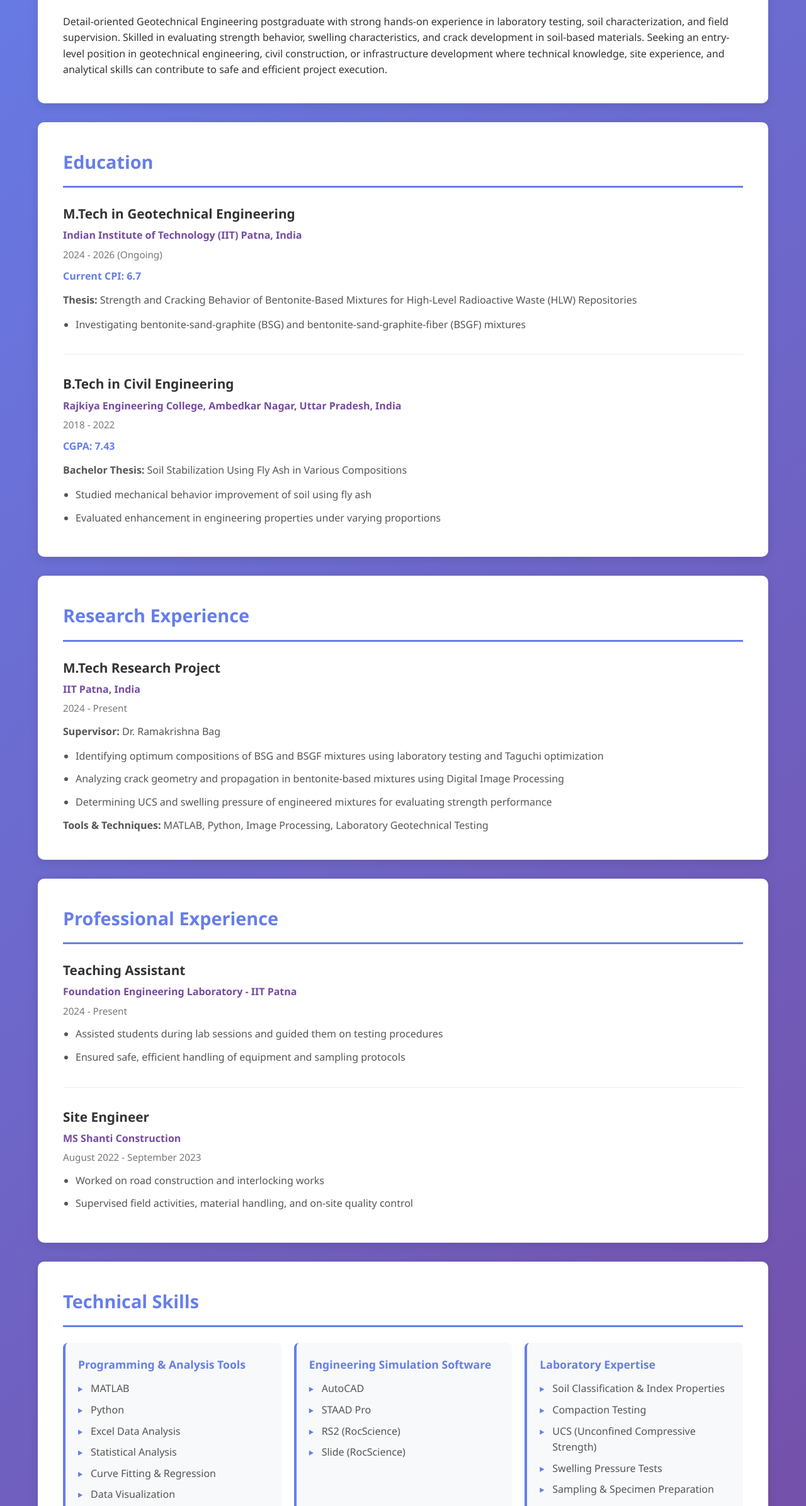
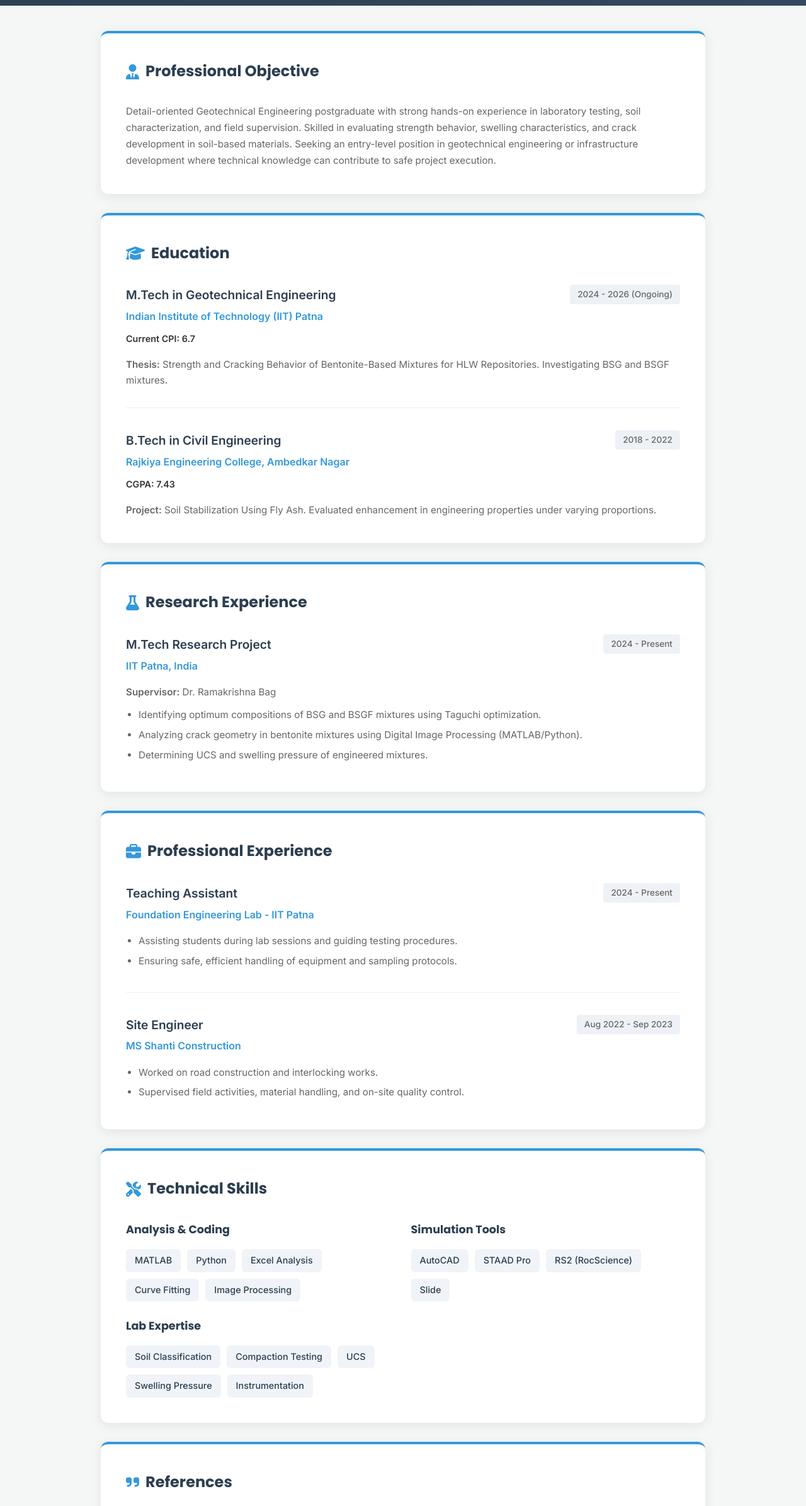
Before and after one commit to amitk9795/amitk9795.github.io, a plain HTML site: page index.html in a window 1280 px wide. Shown: the part 409-2800 px from the top of the page at 63% size. Drawn offline with Linux system fonts and the light colour scheme.

Commit message:
Update index.html

```diff
--- a/index.html
+++ b/index.html
@@ -4,7 +4,20 @@
     <meta charset="UTF-8">
     <meta name="viewport" content="width=device-width, initial-scale=1.0">
     <title>Amit Kumar - Geotechnical Engineer</title>
+    <link href="https://fonts.googleapis.com/css2?family=Inter:wght@400;500;600&family=Poppins:wght@500;600;700&display=swap" rel="stylesheet">
+    <link rel="stylesheet" href="https://cdnjs.cloudflare.com/ajax/libs/font-awesome/6.4.0/css/all.min.css">
+
     <style>
+        :root {
+            --primary-color: #2c3e50; /* Dark Slate */
+            --accent-color: #3498db; /* Professional Blue */
+            --bg-color: #f4f7f6;
+            --card-bg: #ffffff;
+            --text-main: #333333;
+            --text-light: #666666;
+            --shadow: 0 4px 20px rgba(0,0,0,0.08);
+        }
+
         * {
             margin: 0;
             padding: 0;
@@ -12,131 +25,190 @@
         }
 
         body {
-            font-family: 'Segoe UI', Tahoma, Geneva, Verdana, sans-serif;
-            line-height: 1.6;
-            color: #333;
-            background: linear-gradient(135deg, #667eea 0%, #764ba2 100%);
-            min-height: 100vh;
+            font-family: 'Inter', sans-serif;
+            line-height: 1.7;
+            color: var(--text-main);
+            background-color: var(--bg-color);
         }
 
+        /* Navigation Bar */
+        nav {
+            background: white;
+            padding: 15px 0;
+            position: sticky;
+            top: 0;
+            z-index: 1000;
+            box-shadow: 0 2px 10px rgba(0,0,0,0.05);
+        }
+
+        .nav-container {
+            max-width: 1100px;
+            margin: 0 auto;
+            display: flex;
+            justify-content: space-between;
+            align-items: center;
+            padding: 0 20px;
+        }
+
+        .nav-logo {
+            font-family: 'Poppins', sans-serif;
+            font-weight: 700;
+            font-size: 1.2rem;
+            color: var(--primary-color);
+        }
+
+        .nav-links {
+            display: flex;
+            gap: 25px;
+        }
+
+        .nav-links a {
+            text-decoration: none;
+            color: var(--text-main);
+            font-weight: 500;
+            font-size: 0.9rem;
+            transition: color 0.3s;
+        }
+
+        .nav-links a:hover {
+            color: var(--accent-color);
+        }
+
+        /* Header / Hero Section */
         header {
-            background: linear-gradient(135deg, #667eea 0%, #764ba2 100%);
+            background: linear-gradient(135deg, #2c3e50 0%, #34495e 100%);
             color: white;
-            padding: 60px 0;
+            padding: 80px 20px;
             text-align: center;
-            box-shadow: 0 4px 6px rgba(0,0,0,0.1);
+            margin-bottom: 40px;
         }
 
         header h1 {
-            font-size: 2.5em;
+            font-family: 'Poppins', sans-serif;
+            font-size: 3em;
             margin-bottom: 10px;
-            text-transform: uppercase;
-            letter-spacing: 2px;
+            letter-spacing: 1px;
         }
 
         .tagline {
-            font-size: 1.1em;
-            margin-bottom: 15px;
+            font-size: 1.2em;
+            margin-bottom: 25px;
             opacity: 0.9;
+            font-weight: 300;
         }
 
         .contact-info {
             display: flex;
             justify-content: center;
-            gap: 30px;
+            gap: 20px;
             flex-wrap: wrap;
-            font-size: 0.95em;
+            margin-top: 20px;
         }
 
-        .contact-info a {
+        .contact-btn {
+            background: rgba(255,255,255,0.1);
             color: white;
+            padding: 10px 20px;
+            border-radius: 50px;
             text-decoration: none;
-            transition: opacity 0.3s;
+            font-size: 0.9em;
+            transition: all 0.3s ease;
+            display: flex;
+            align-items: center;
+            gap: 8px;
+            border: 1px solid rgba(255,255,255,0.2);
         }
 
-        .contact-info a:hover {
-            opacity: 0.8;
+        .contact-btn:hover {
+            background: white;
+            color: var(--primary-color);
+            transform: translateY(-2px);
         }
 
+        /* Main Container */
         .container {
-            max-width: 1200px;
-            margin: 40px auto;
+            max-width: 1000px;
+            margin: 0 auto;
             padding: 0 20px;
         }
 
         section {
-            background: white;
+            background: var(--card-bg);
             margin-bottom: 30px;
             padding: 40px;
-            border-radius: 10px;
-            box-shadow: 0 4px 15px rgba(0,0,0,0.1);
+            border-radius: 12px;
+            box-shadow: var(--shadow);
+            border-top: 4px solid var(--accent-color);
         }
 
         section h2 {
-            font-size: 1.8em;
-            color: #667eea;
-            margin-bottom: 25px;
-            padding-bottom: 15px;
-            border-bottom: 3px solid #667eea;
+            font-family: 'Poppins', sans-serif;
+            font-size: 1.5em;
+            color: var(--primary-color);
+            margin-bottom: 30px;
+            display: flex;
+            align-items: center;
+            gap: 10px;
         }
 
-        .education-item,
-        .experience-item,
-        .research-item {
-            margin-bottom: 30px;
-            padding-bottom: 25px;
+        section h2 i {
+            color: var(--accent-color);
+        }
+
+        /* Typography for Items */
+        .item-header {
+            display: flex;
+            justify-content: space-between;
+            align-items: flex-start;
+            flex-wrap: wrap;
+            margin-bottom: 10px;
+        }
+
+        .education-item, .experience-item, .research-item {
+            margin-bottom: 35px;
+            padding-bottom: 30px;
             border-bottom: 1px solid #eee;
         }
 
-        .education-item:last-child,
-        .experience-item:last-child,
-        .research-item:last-child {
+        .education-item:last-child, .experience-item:last-child, .research-item:last-child {
             border-bottom: none;
             margin-bottom: 0;
             padding-bottom: 0;
         }
 
-        .degree {
-            font-size: 1.3em;
-            font-weight: bold;
-            color: #333;
-            margin-bottom: 5px;
+        .title {
+            font-size: 1.2em;
+            font-weight: 700;
+            color: var(--primary-color);
         }
 
-        .institution {
-            color: #764ba2;
+        .subtitle {
+            color: var(--accent-color);
             font-weight: 600;
-            margin-bottom: 5px;
+            font-size: 1rem;
+            margin-top: 4px;
         }
 
         .duration {
-            color: #777;
-            font-size: 0.95em;
-            margin-bottom: 10px;
+            background: #eef2f7;
+            color: var(--text-light);
+            padding: 4px 12px;
+            border-radius: 4px;
+            font-size: 0.85em;
+            font-weight: 500;
         }
 
         .cgpa {
-            color: #667eea;
+            color: var(--text-main);
             font-weight: 600;
-        }
-
-        .job-title {
-            font-size: 1.3em;
-            font-weight: bold;
-            color: #333;
-            margin-bottom: 5px;
-        }
-
-        .company {
-            color: #764ba2;
-            font-weight: 600;
-            margin-bottom: 5px;
+            font-size: 0.9em;
+            margin-top: 5px;
         }
 
         .description {
-            color: #555;
-            margin-top: 10px;
-            line-height: 1.8;
+            color: var(--text-light);
+            margin-top: 15px;
+            font-size: 0.95em;
         }
 
         .description ul {
@@ -145,247 +217,248 @@
         }
 
         .description li {
-            margin-bottom: 8px;
+            margin-bottom: 6px;
         }
 
+        /* Skills Grid - New Design */
         .skills-grid {
             display: grid;
-            grid-template-columns: repeat(auto-fit, minmax(250px, 1fr));
-            gap: 20px;
+            grid-template-columns: repeat(auto-fit, minmax(280px, 1fr));
+            gap: 25px;
+        }
+
+        .skill-category h3 {
+            color: var(--primary-color);
+            margin-bottom: 15px;
+            font-size: 1.1em;
+            font-family: 'Poppins', sans-serif;
+        }
+
+        .skill-tags {
+            display: flex;
+            flex-wrap: wrap;
+            gap: 10px;
+        }
+
+        .skill-tag {
+            background: #f0f4f8;
+            color: var(--primary-color);
+            padding: 6px 14px;
+            border-radius: 6px;
+            font-size: 0.9em;
+            font-weight: 500;
+            transition: background 0.2s;
+        }
+
+        .skill-tag:hover {
+            background: var(--accent-color);
+            color: white;
+        }
+
+        /* References */
+        .reference-card {
+            background: #f8f9fa;
+            padding: 20px;
+            border-radius: 8px;
+            display: flex;
+            align-items: center;
+            gap: 15px;
+        }
+
+        .ref-icon {
+            font-size: 2rem;
+            color: var(--accent-color);
+            opacity: 0.5;
+        }
+
+        /* Footer */
+        footer {
+            text-align: center;
+            color: var(--text-light);
+            padding: 40px 0;
+            font-size: 0.9em;
             margin-top: 20px;
         }
 
-        .skill-category {
-            background: #f8f9fa;
-            padding: 20px;
-            border-radius: 8px;
-            border-left: 4px solid #667eea;
-        }
-
-        .skill-category h3 {
-            color: #667eea;
-            margin-bottom: 12px;
-            font-size: 1.1em;
-        }
-
-        .skill-category ul {
-            list-style: none;
-        }
-
-        .skill-category li {
-            color: #555;
-            margin-bottom: 8px;
-            padding-left: 20px;
-            position: relative;
-        }
-
-        .skill-category li:before {
-            content: "▸";
-            position: absolute;
-            left: 0;
-            color: #667eea;
-            font-weight: bold;
-        }
-
-        .references {
-            background: #f8f9fa;
-            padding: 20px;
-            border-radius: 8px;
-            border-left: 4px solid #764ba2;
-            margin-top: 20px;
-        }
-
-        .reference-item {
-            margin-bottom: 15px;
-        }
-
-        .reference-name {
-            font-weight: bold;
-            color: #333;
-        }
-
-        .reference-title {
-            color: #764ba2;
-            font-size: 0.95em;
-        }
-
-        .reference-contact {
-            color: #555;
-            font-size: 0.9em;
-        }
-
-        footer {
-            text-align: center;
-            color: white;
-            padding: 20px 0;
-            margin-top: 40px;
-        }
-
         @media (max-width: 768px) {
-            header h1 {
-                font-size: 1.8em;
-            }
-
-            .contact-info {
-                gap: 15px;
-                flex-direction: column;
-            }
-
-            section {
-                padding: 25px;
-            }
-
-            .skills-grid {
-                grid-template-columns: 1fr;
-            }
+            header h1 { font-size: 2em; }
+            .nav-links { display: none; } /* Simplified for mobile */
+            .nav-container { justify-content: center; }
+            .item-header { flex-direction: column; gap: 5px; }
+            .duration { margin-top: 5px; display: inline-block; }
+            section { padding: 25px; }
         }
     </style>
 </head>
 <body>
+
+    <nav>
+        <div class="nav-container">
+            <div class="nav-logo">Amit Kumar</div>
+            <div class="nav-links">
+                <a href="#education">Education</a>
+                <a href="#research">Research</a>
+                <a href="#experience">Experience</a>
+                <a href="#skills">Skills</a>
+            </div>
+        </div>
+    </nav>
+
     <header>
         <h1>Amit Kumar</h1>
         <p class="tagline">Geotechnical Engineer | M.Tech Student | Researcher</p>
+
         <div class="contact-info">
-            <span>📱 9795883571</span>
-            <span>📧 ak97958835@gmail.com</span>
-            <span>📍 Uttar Pradesh, India</span>
-            <span><a href="https://linkedin.com/in/amit13kumar">LinkedIn</a></span>
+            <a href="tel:9795883571" class="contact-btn"><i class="fas fa-phone"></i> +91 9795883571</a>
+            <a href="mailto:ak97958835@gmail.com" class="contact-btn"><i class="fas fa-envelope"></i> Email Me</a>
+            <a href="https://linkedin.com/in/amit13kumar" class="contact-btn"><i class="fab fa-linkedin"></i> LinkedIn</a>
+            <span class="contact-btn"><i class="fas fa-map-marker-alt"></i> UP, India</span>
         </div>
     </header>
 
     <div class="container">
+
         <section id="objective">
-            <h2>Professional Objective</h2>
-            <p>Detail-oriented Geotechnical Engineering postgraduate with strong hands-on experience in laboratory testing, soil characterization, and field supervision. Skilled in evaluating strength behavior, swelling characteristics, and crack development in soil-based materials. Seeking an entry-level position in geotechnical engineering, civil construction, or infrastructure development where technical knowledge, site experience, and analytical skills can contribute to safe and efficient project execution.</p>
+            <h2><i class="fas fa-user-tie"></i> Professional Objective</h2>
+            <p class="description">Detail-oriented Geotechnical Engineering postgraduate with strong hands-on experience in laboratory testing, soil characterization, and field supervision. Skilled in evaluating strength behavior, swelling characteristics, and crack development in soil-based materials. Seeking an entry-level position in geotechnical engineering or infrastructure development where technical knowledge can contribute to safe project execution.</p>
         </section>
 
         <section id="education">
-            <h2>Education</h2>
+            <h2><i class="fas fa-graduation-cap"></i> Education</h2>
 
             <div class="education-item">
-                <div class="degree">M.Tech in Geotechnical Engineering</div>
-                <div class="institution">Indian Institute of Technology (IIT) Patna, India</div>
-                <div class="duration">2024 - 2026 (Ongoing)</div>
+                <div class="item-header">
+                    <div>
+                        <div class="title">M.Tech in Geotechnical Engineering</div>
+                        <div class="subtitle">Indian Institute of Technology (IIT) Patna</div>
+                    </div>
+                    <div class="duration">2024 - 2026 (Ongoing)</div>
+                </div>
                 <div class="cgpa">Current CPI: 6.7</div>
                 <div class="description">
-                    <strong>Thesis:</strong> Strength and Cracking Behavior of Bentonite-Based Mixtures for High-Level Radioactive Waste (HLW) Repositories
-                    <ul>
-                        <li>Investigating bentonite-sand-graphite (BSG) and bentonite-sand-graphite-fiber (BSGF) mixtures</li>
-                    </ul>
+                    <strong>Thesis:</strong> Strength and Cracking Behavior of Bentonite-Based Mixtures for HLW Repositories. Investigating BSG and BSGF mixtures.
                 </div>
             </div>
 
             <div class="education-item">
-                <div class="degree">B.Tech in Civil Engineering</div>
-                <div class="institution">Rajkiya Engineering College, Ambedkar Nagar, Uttar Pradesh, India</div>
-                <div class="duration">2018 - 2022</div>
+                <div class="item-header">
+                    <div>
+                        <div class="title">B.Tech in Civil Engineering</div>
+                        <div class="subtitle">Rajkiya Engineering College, Ambedkar Nagar</div>
+                    </div>
+                    <div class="duration">2018 - 2022</div>
+                </div>
                 <div class="cgpa">CGPA: 7.43</div>
                 <div class="description">
-                    <strong>Bachelor Thesis:</strong> Soil Stabilization Using Fly Ash in Various Compositions
+                    <strong>Project:</strong> Soil Stabilization Using Fly Ash. Evaluated enhancement in engineering properties under varying proportions.
+                </div>
+            </div>
+        </section>
+
+        <section id="research">
+            <h2><i class="fas fa-flask"></i> Research Experience</h2>
+
+            <div class="research-item">
+                <div class="item-header">
+                    <div>
+                        <div class="title">M.Tech Research Project</div>
+                        <div class="subtitle">IIT Patna, India</div>
+                    </div>
+                    <div class="duration">2024 - Present</div>
+                </div>
+                <div class="description">
+                    <strong>Supervisor:</strong> Dr. Ramakrishna Bag
                     <ul>
-                        <li>Studied mechanical behavior improvement of soil using fly ash</li>
-                        <li>Evaluated enhancement in engineering properties under varying proportions</li>
+                        <li>Identifying optimum compositions of BSG and BSGF mixtures using Taguchi optimization.</li>
+                        <li>Analyzing crack geometry in bentonite mixtures using Digital Image Processing (MATLAB/Python).</li>
+                        <li>Determining UCS and swelling pressure of engineered mixtures.</li>
                     </ul>
                 </div>
             </div>
         </section>
 
-        <section id="research">
-            <h2>Research Experience</h2>
-
-            <div class="research-item">
-                <div class="job-title">M.Tech Research Project</div>
-                <div class="company">IIT Patna, India</div>
-                <div class="duration">2024 - Present</div>
-                <div class="description">
-                    <strong>Supervisor:</strong> Dr. Ramakrishna Bag
-                    <ul>
-                        <li>Identifying optimum compositions of BSG and BSGF mixtures using laboratory testing and Taguchi optimization</li>
-                        <li>Analyzing crack geometry and propagation in bentonite-based mixtures using Digital Image Processing</li>
-                        <li>Determining UCS and swelling pressure of engineered mixtures for evaluating strength performance</li>
-                    </ul>
-                    <strong>Tools & Techniques:</strong> MATLAB, Python, Image Processing, Laboratory Geotechnical Testing
-                </div>
-            </div>
-        </section>
-
         <section id="experience">
-            <h2>Professional Experience</h2>
+            <h2><i class="fas fa-briefcase"></i> Professional Experience</h2>
 
             <div class="experience-item">
-                <div class="job-title">Teaching Assistant</div>
-                <div class="company">Foundation Engineering Laboratory - IIT Patna</div>
-                <div class="duration">2024 - Present</div>
+                <div class="item-header">
+                    <div>
+                        <div class="title">Teaching Assistant</div>
+                        <div class="subtitle">Foundation Engineering Lab - IIT Patna</div>
+                    </div>
+                    <div class="duration">2024 - Present</div>
+                </div>
                 <div class="description">
                     <ul>
-                        <li>Assisted students during lab sessions and guided them on testing procedures</li>
-                        <li>Ensured safe, efficient handling of equipment and sampling protocols</li>
+                        <li>Assisting students during lab sessions and guiding testing procedures.</li>
+                        <li>Ensuring safe, efficient handling of equipment and sampling protocols.</li>
                     </ul>
                 </div>
             </div>
 
             <div class="experience-item">
-                <div class="job-title">Site Engineer</div>
-                <div class="company">MS Shanti Construction</div>
-                <div class="duration">August 2022 - September 2023</div>
+                <div class="item-header">
+                    <div>
+                        <div class="title">Site Engineer</div>
+                        <div class="subtitle">MS Shanti Construction</div>
+                    </div>
+                    <div class="duration">Aug 2022 - Sep 2023</div>
+                </div>
                 <div class="description">
                     <ul>
-                        <li>Worked on road construction and interlocking works</li>
-                        <li>Supervised field activities, material handling, and on-site quality control</li>
+                        <li>Worked on road construction and interlocking works.</li>
+                        <li>Supervised field activities, material handling, and on-site quality control.</li>
                     </ul>
                 </div>
             </div>
         </section>
 
         <section id="skills">
-            <h2>Technical Skills</h2>
+            <h2><i class="fas fa-tools"></i> Technical Skills</h2>
 
             <div class="skills-grid">
                 <div class="skill-category">
-                    <h3>Programming & Analysis Tools</h3>
-                    <ul>
-                        <li>MATLAB</li>
-                        <li>Python</li>
-                        <li>Excel Data Analysis</li>
-                        <li>Statistical Analysis</li>
-                        <li>Curve Fitting & Regression</li>
-                        <li>Data Visualization</li>
-                        <li>Digital Image Processing</li>
-                    </ul>
+                    <h3>Analysis & Coding</h3>
+                    <div class="skill-tags">
+                        <span class="skill-tag">MATLAB</span>
+                        <span class="skill-tag">Python</span>
+                        <span class="skill-tag">Excel Analysis</span>
+                        <span class="skill-tag">Curve Fitting</span>
+                        <span class="skill-tag">Image Processing</span>
+                    </div>
                 </div>
 
                 <div class="skill-category">
-                    <h3>Engineering Simulation Software</h3>
-                    <ul>
-                        <li>AutoCAD</li>
-                        <li>STAAD Pro</li>
-                        <li>RS2 (RocScience)</li>
-                        <li>Slide (RocScience)</li>
-                    </ul>
+                    <h3>Simulation Tools</h3>
+                    <div class="skill-tags">
+                        <span class="skill-tag">AutoCAD</span>
+                        <span class="skill-tag">STAAD Pro</span>
+                        <span class="skill-tag">RS2 (RocScience)</span>
+                        <span class="skill-tag">Slide</span>
+                    </div>
                 </div>
 
                 <div class="skill-category">
-                    <h3>Laboratory Expertise</h3>
-                    <ul>
-                        <li>Soil Classification & Index Properties</li>
-                        <li>Compaction Testing</li>
-                        <li>UCS (Unconfined Compressive Strength)</li>
-                        <li>Swelling Pressure Tests</li>
-                        <li>Sampling & Specimen Preparation</li>
-                        <li>Geotechnical Instrumentation</li>
-                    </ul>
+                    <h3>Lab Expertise</h3>
+                    <div class="skill-tags">
+                        <span class="skill-tag">Soil Classification</span>
+                        <span class="skill-tag">Compaction Testing</span>
+                        <span class="skill-tag">UCS</span>
+                        <span class="skill-tag">Swelling Pressure</span>
+                        <span class="skill-tag">Instrumentation</span>
+                    </div>
                 </div>
             </div>
         </section>
 
         <section id="references">
-            <h2>References</h2>
-
-            <div class="references">
-                <div class="reference-item">
-                    <div class="reference-name">Dr. Ramakrishna Bag</div>
-                    <div class="reference-title">Associate Professor</div>
-                    <div class="reference-contact">Indian Institute of Technology Patna | rkbag@iitp.ac.in</div>
+            <h2><i class="fas fa-quote-right"></i> References</h2>
+            <div class="reference-card">
+                <div class="ref-icon"><i class="fas fa-user-circle"></i></div>
+                <div>
+                    <div class="title">Dr. Ramakrishna Bag</div>
+                    <div class="subtitle">Associate Professor | IIT Patna</div>
+                    <div class="description" style="margin-top: 5px;">rkbag@iitp.ac.in</div>
                 </div>
             </div>
         </section>
```
